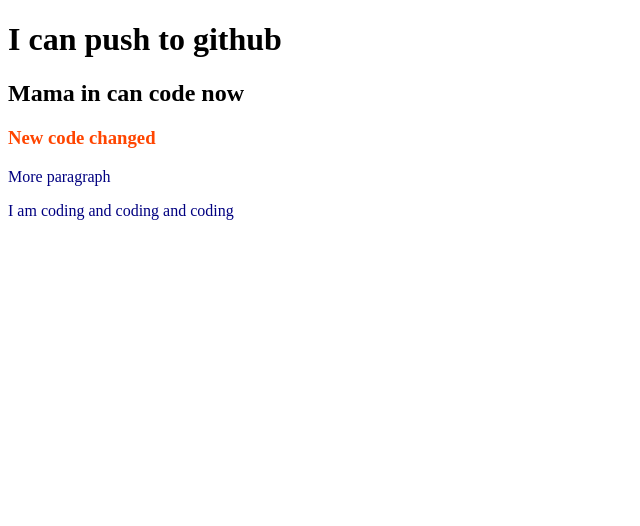
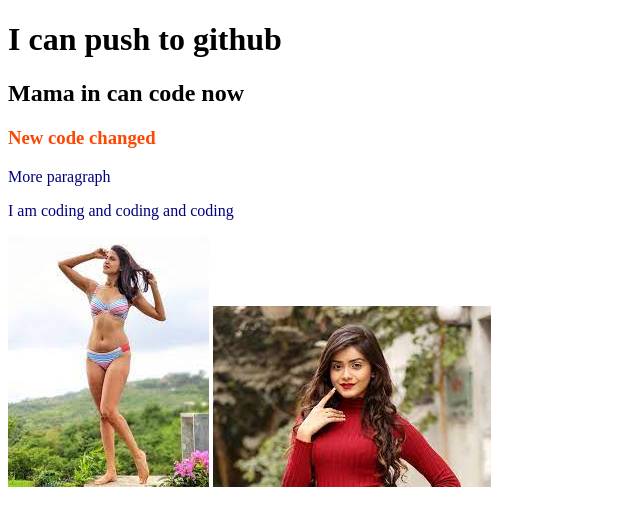
Before and after one commit to asifahmad7/My-second-repo, a plain HTML site: page index.html in a window 1280 px wide. Shown: the whole page, without its empty margins (0-640 px from the left). Drawn offline with Linux system fonts and the light colour scheme.

Commit message:
image added

```diff
--- a/index.html
+++ b/index.html
@@ -13,5 +13,7 @@
    <h3>New code changed</h3>
    <p>More paragraph</p>
    <p>I am coding and coding and coding</p>
+   <img src="aysha.jpg" alt="">
+   <img src="riya.jpg" alt="">
 </body>
 </html>
```
Also changed, not shown: aysha.jpg (added), riya.jpg (added).
